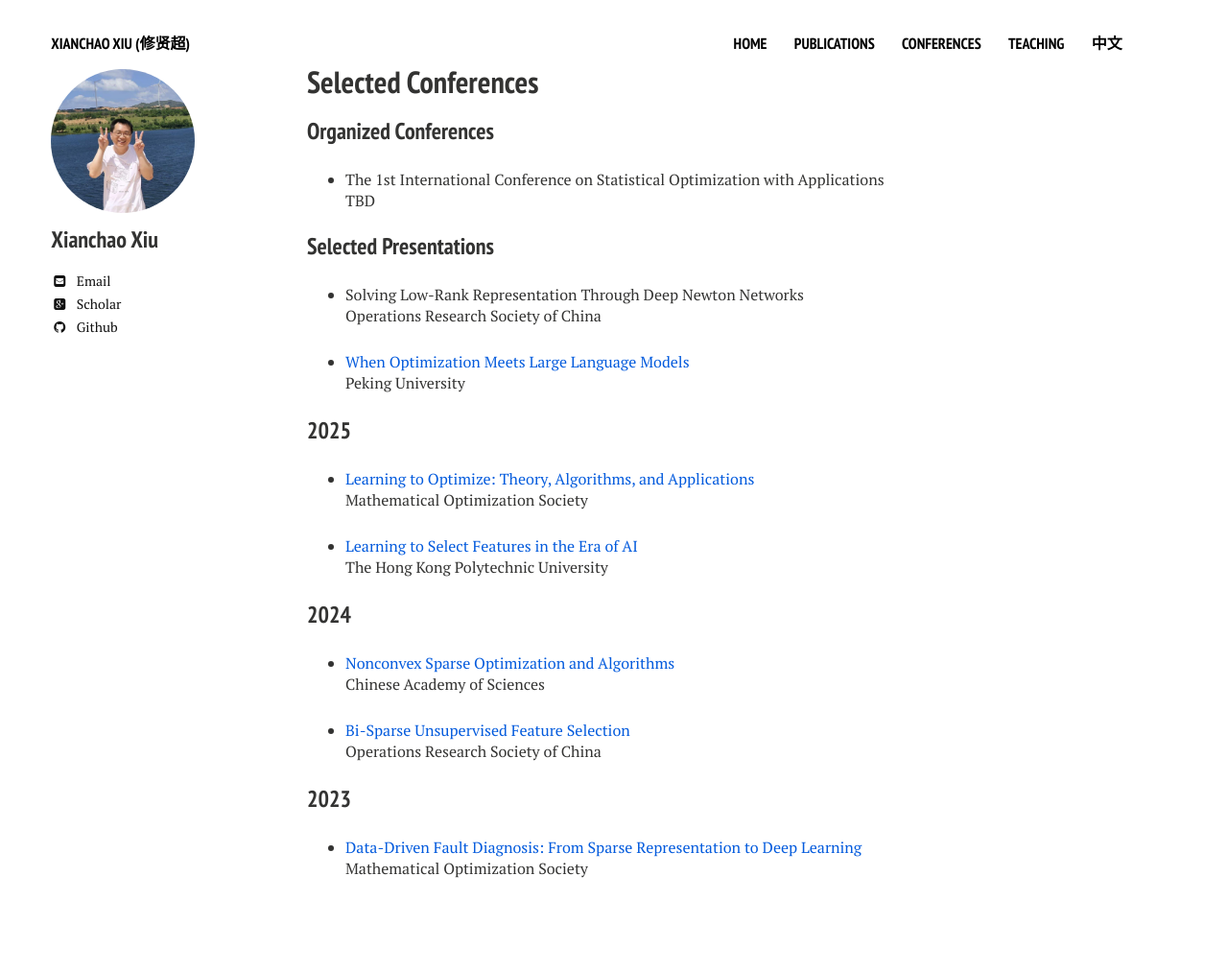
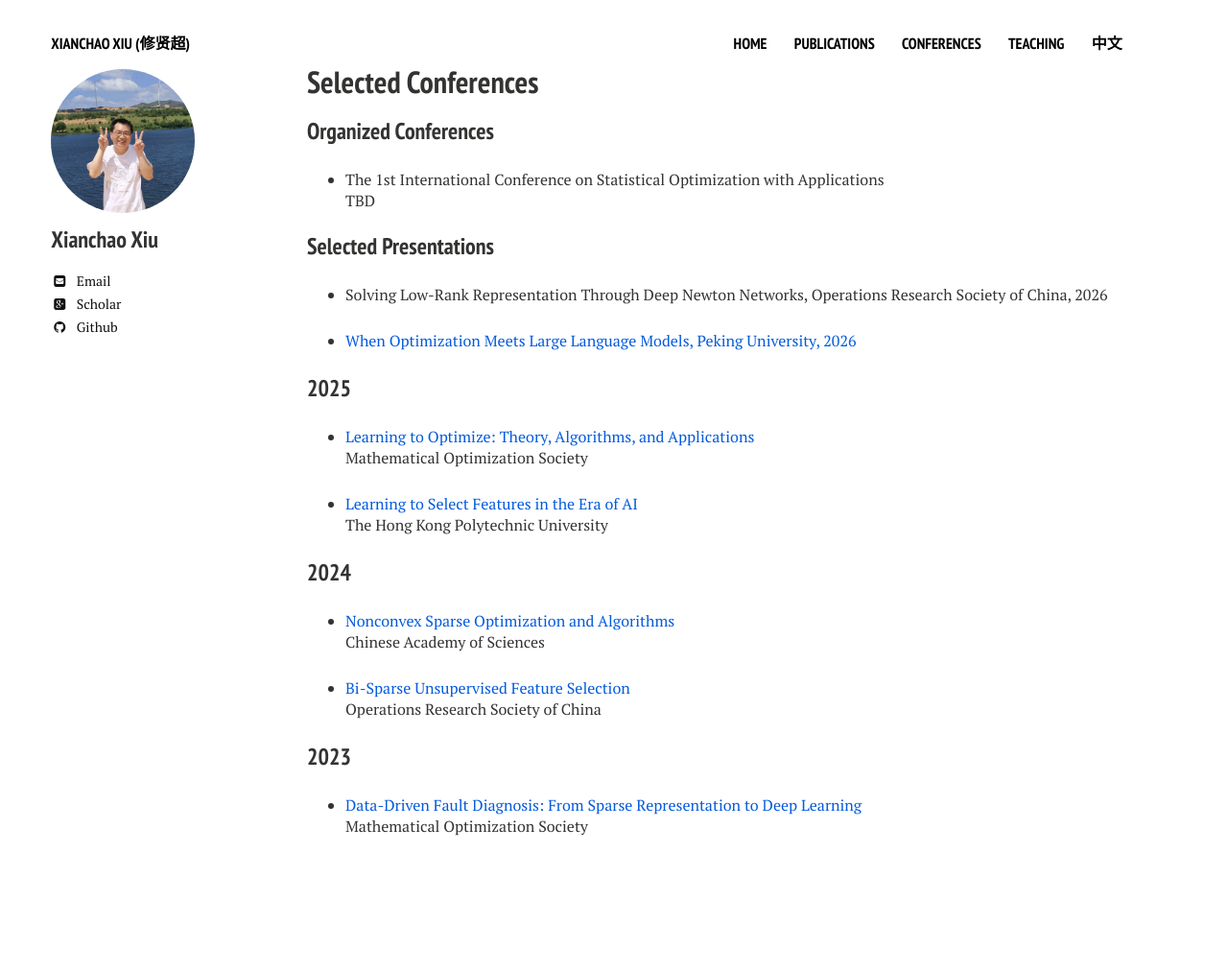
Before and after one commit to xianchaoxiu/xianchaoxiu.github.io, a Jekyll site: the page built from conferences/index.md, in a window 1280 px wide. Shown: the whole page at 96% size. Built offline with Jekyll 4.4.1, drawn with Linux system fonts in a browser that asks for light colours; nearby versions of some CDN libraries; after the commit the page ends 968 px from its top, so only the background shows below that.

Commit message:
Update index.md

```diff
--- a/conferences/index.md
+++ b/conferences/index.md
@@ -8,16 +8,16 @@ share: false
 ---
 
 ### Organized Conferences
+
 * The 1st International Conference on Statistical Optimization with Applications <br>
 TBD <br>
 
 
 ### Selected Presentations
-* Solving Low-Rank Representation Through Deep Newton Networks<br>
-Operations Research Society of China <br>
 
-* <a href="../conferences/2026-PKU.pdf" class="textlink" target="_blank"> When Optimization Meets Large Language Models </a><br>
-Peking University <br>
+* Solving Low-Rank Representation Through Deep Newton Networks, Operations Research Society of China, 2026
+
+* <a href="../conferences/2026-PKU.pdf" class="textlink" target="_blank"> When Optimization Meets Large Language Models, Peking University, 2026
 
 
 ### 2025
```
